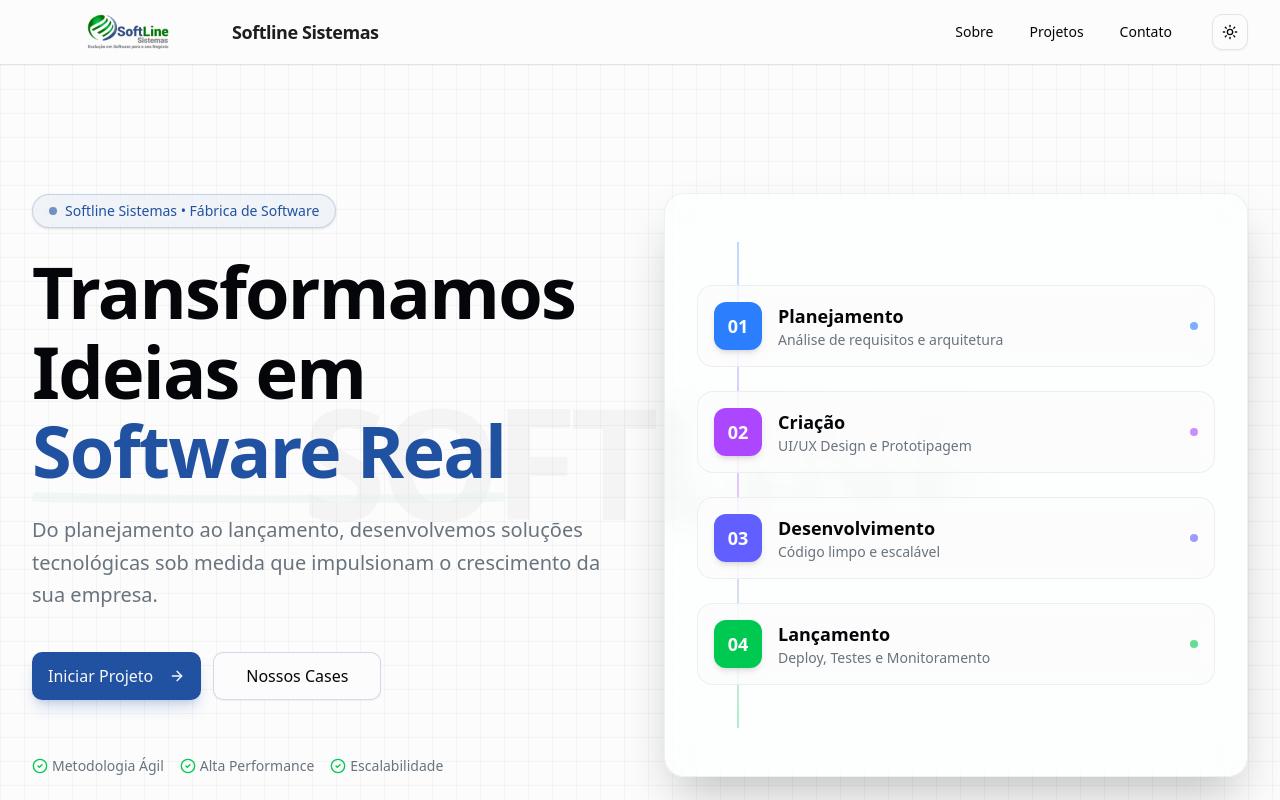
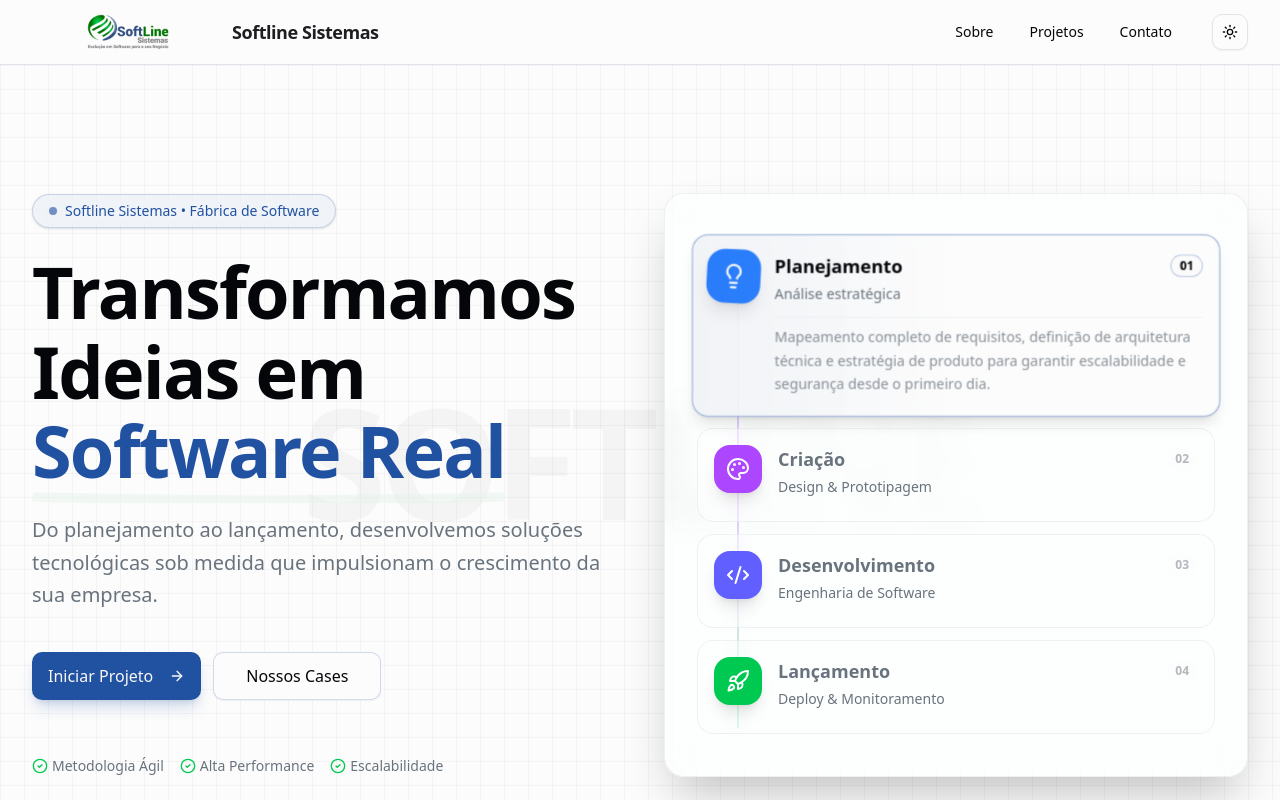
Before and after one commit to Soft-Line-Sistemas/softlineinfo, a Next.js app: page / in a window 1280 px wide. Shown: the top 800 px of the page. Built offline with nearby package versions, Linux system fonts and the light colour scheme.

Commit message:
Hero section

```diff
--- a/src/components/hero-section.tsx
+++ b/src/components/hero-section.tsx
@@ -120,30 +120,76 @@ export function HeroSection() {
           <div className="relative aspect-square w-full overflow-hidden rounded-2xl border border-border/50 bg-card/30 dark:bg-zinc-900/30 p-4 md:p-8 shadow-2xl backdrop-blur-md flex flex-col justify-center">
              <div className="absolute inset-0 bg-grid-slate-900/5 [mask-image:linear-gradient(0deg,white,rgba(255,255,255,0.6))] dark:bg-grid-white/5"></div>
 
-             <div className="relative z-10 space-y-4 md:space-y-6">
-                {[
-                  { step: "01", title: "Planejamento", desc: "Análise de requisitos e arquitetura", color: "bg-blue-500" },
-                  { step: "02", title: "Criação", desc: "UI/UX Design e Prototipagem", color: "bg-purple-500" },
-                  { step: "03", title: "Desenvolvimento", desc: "Código limpo e escalável", color: "bg-indigo-500" },
-                  { step: "04", title: "Lançamento", desc: "Deploy, Testes e Monitoramento", color: "bg-green-500" }
-                ].map((item, index) => (
+             <div className="relative z-10 space-y-3" onMouseLeave={() => setHoveredIndex(null)}>
+                {steps.map((item, index) => {
+                  const isHovered = hoveredIndex === index
+                  const isDefaultActive = hoveredIndex === null && index === 0
+
+                  return (
                     <motion.div
                       key={item.step}
                       initial={{ opacity: 0, x: 50 }}
                       animate={{ opacity: 1, x: 0 }}
-                    transition={{ delay: 0.5 + (index * 0.2), duration: 0.5 }}
-                    className="group flex items-center gap-3 md:gap-4 p-3 md:p-4 rounded-xl border border-border/60 bg-background/80 hover:bg-background hover:shadow-lg transition-all duration-300 backdrop-blur-sm"
+                      transition={{ delay: 0.5 + (index * 0.1), duration: 0.5 }}
+                      onMouseEnter={() => setHoveredIndex(index)}
+                      className={`group relative flex items-start gap-4 p-4 rounded-xl border transition-all duration-300 backdrop-blur-sm overflow-hidden cursor-default
+                        ${isHovered
+                          ? "bg-background/90 border-primary/50 shadow-lg scale-[1.02] z-20"
+                          : "bg-background/40 border-border/50 hover:bg-background/60 z-10"
+                        }
+                        ${isDefaultActive ? "animate-pulse border-primary/30 bg-background/60" : ""}
+                      `}
                     >
-                    <div className={`h-10 w-10 md:h-12 md:w-12 rounded-lg ${item.color} flex items-center justify-center text-white font-bold text-base md:text-lg shadow-md group-hover:scale-110 transition-transform shrink-0`}>
+                      <div className={`h-12 w-12 rounded-xl ${item.color} flex items-center justify-center text-white shadow-lg shrink-0 transition-transform duration-500
+                        ${isHovered ? "rotate-3 scale-110" : ""}
+                        ${isDefaultActive ? "scale-105" : ""}
+                      `}>
+                        <item.icon className="h-6 w-6" />
+                      </div>
+
+                      <div className="flex-1 min-w-0 z-10">
+                        <div className="flex items-center justify-between mb-1">
+                          <h3 className={`font-semibold text-lg transition-colors duration-300
+                            ${isHovered || isDefaultActive ? "text-foreground" : "text-muted-foreground"}
+                          `}>
+                            {item.title}
+                          </h3>
+                          <span className={`text-xs font-bold px-2 py-0.5 rounded-full bg-background/50 border
+                            ${isHovered ? "text-foreground border-primary/30" : "text-muted-foreground/50 border-transparent"}
+                            ${isDefaultActive ? "text-primary/80 border-primary/20" : ""}
+                          `}>
                             {item.step}
+                          </span>
                         </div>
-                    <div className="flex-1 min-w-0">
-                      <h3 className="font-semibold text-foreground text-base md:text-lg truncate">{item.title}</h3>
-                      <p className="text-xs md:text-sm text-muted-foreground truncate">{item.desc}</p>
+
+                        <p className="text-sm text-muted-foreground font-medium mb-2">
+                          {item.desc}
+                        </p>
+
+                        <AnimatePresence>
+                          {isHovered && (
+                            <motion.div
+                              initial={{ height: 0, opacity: 0 }}
+                              animate={{ height: "auto", opacity: 1 }}
+                              exit={{ height: 0, opacity: 0 }}
+                              transition={{ duration: 0.3 }}
+                              className="overflow-hidden"
+                            >
+                              <p className="text-sm text-muted-foreground/80 leading-relaxed pb-1 border-t border-border/50 pt-2 mt-1">
+                                {item.details}
+                              </p>
+                            </motion.div>
+                          )}
+                        </AnimatePresence>
                       </div>
-                    <div className={`h-1.5 w-1.5 md:h-2 md:w-2 rounded-full ${item.color} animate-pulse shrink-0`}></div>
+
+                      {/* Active Indicator Glow */}
+                      {isHovered && (
+                         <div className="absolute inset-0 bg-gradient-to-r from-primary/5 via-transparent to-transparent pointer-events-none" />
+                      )}
                     </motion.div>
-                ))}
+                  )
+                })}
              </div>
 
              {/* Connecting Line */}
```
Lines whose indentation alone changed are shown as unchanged.
